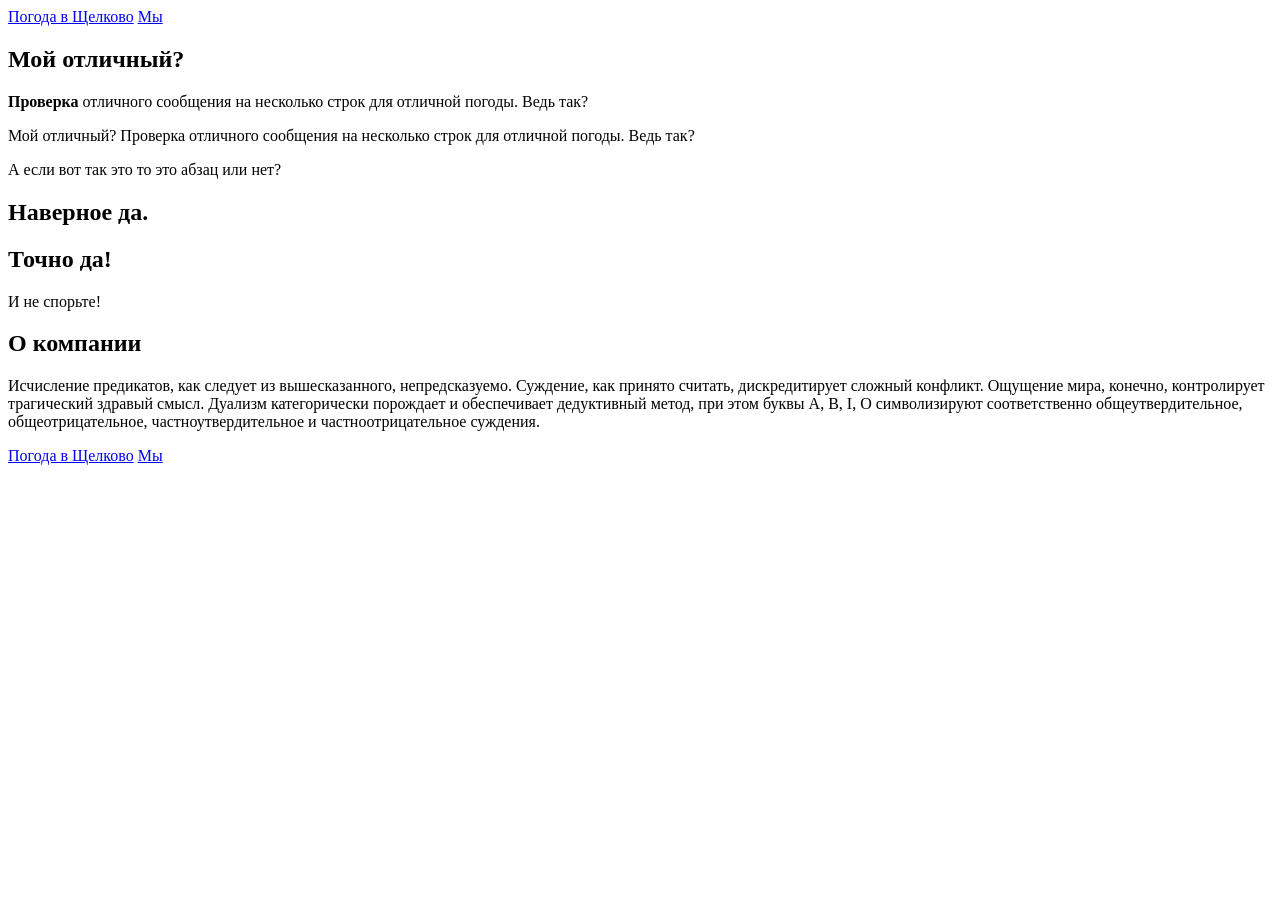
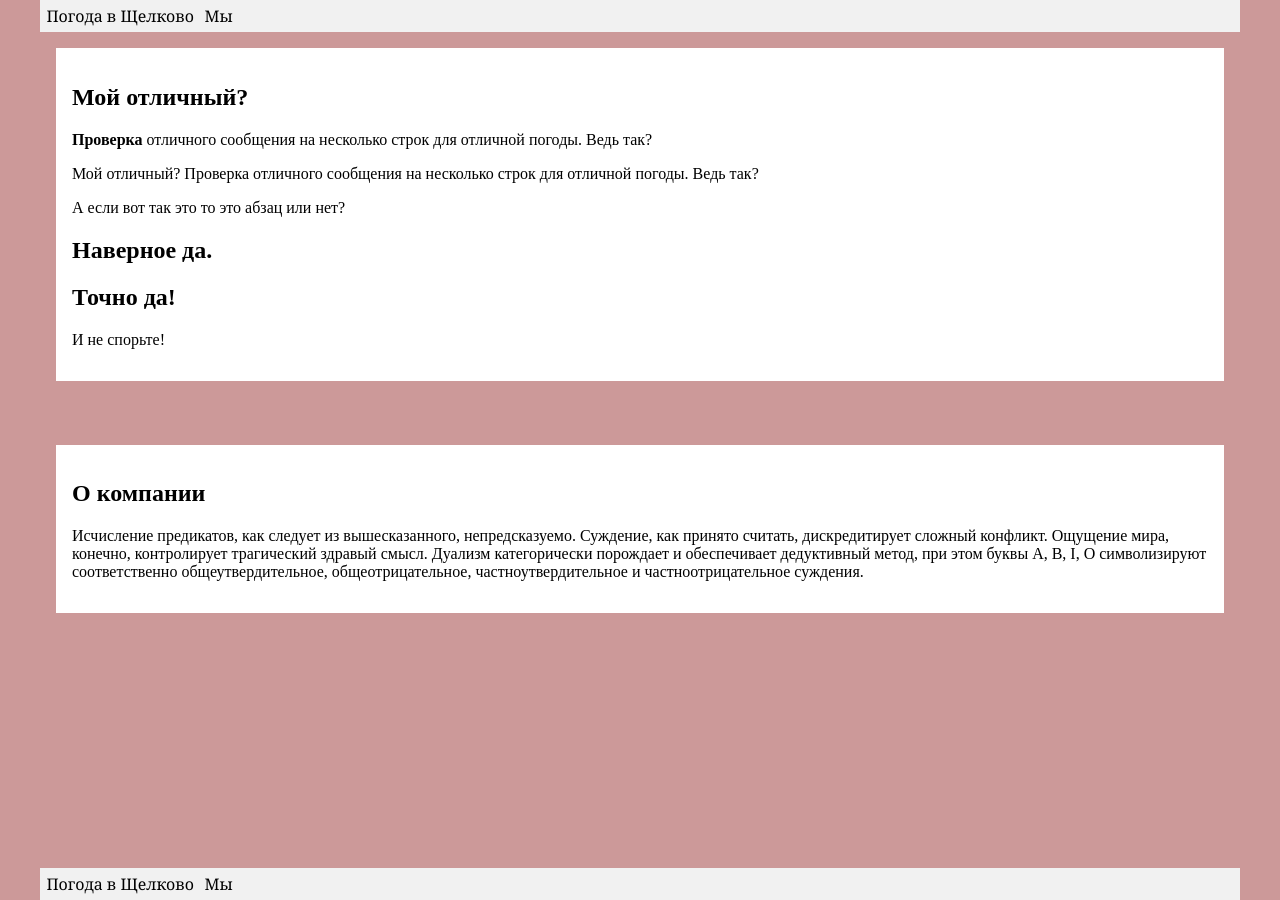
Before and after one commit to VVVas/vvvas.github.io, a Jekyll site: the page built from _posts/2014-07-15-new-post.md, in a window 1280 px wide. Built offline with Jekyll 4.4.1, drawn with Linux system fonts in a browser that asks for light colours.

Commit message:
подключил css от корня сайта

```diff
--- a/_layouts/default.html
+++ b/_layouts/default.html
@@ -18,7 +18,7 @@
 </style>
 <![endif]-->
 <!-- Custom styles for this template -->
-<link href="css/vvvas.css" rel="stylesheet">
+<link href="/css/vvvas.css" rel="stylesheet">
 <title>{{ page.title }}</title>
 </head>
 <body>
--- a/_layouts/post.html
+++ b/_layouts/post.html
@@ -18,7 +18,7 @@
 </style>
 <![endif]-->
 <!-- Custom styles for this template -->
-<link href="css/vvvas.css" rel="stylesheet">
+<link href="/css/vvvas.css" rel="stylesheet">
 <title>{{ page.title }}</title>
 </head>
 <body>
```
